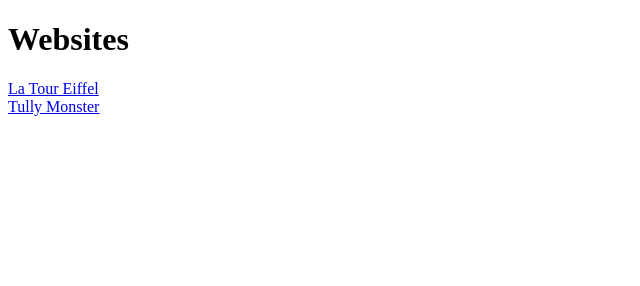
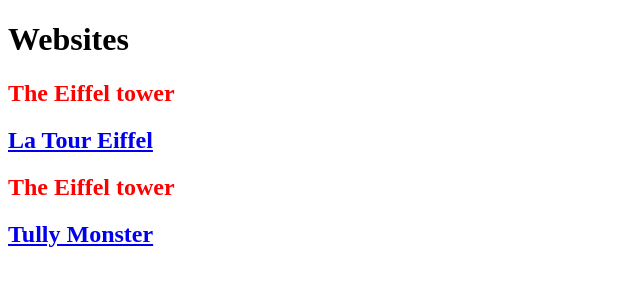
Before and after one commit to salman1882/salman1882.github.io, a plain HTML site: page index.html in a window 1280 px wide. Shown: the whole page, without its empty margins (0-640 px from the left). Drawn offline with Linux system fonts and the light colour scheme.

Commit message:
Update index.html

```diff
--- a/index.html
+++ b/index.html
@@ -4,6 +4,8 @@
   </head>
   <body>
     <h1> Websites </h1>
+    <h2 style=color:red;> The Eiffel tower <h2>
     <a href="https://salman1882.github.io/Eiffel/eiffel-tower.html" target="_self">La Tour Eiffel</a>
     <br>
+    <h2 style=color:red;> The Eiffel tower <h2>
     <a href="https://salman1882.github.io/TullyMonster/TullyMonster.html" target="_self">Tully Monster</a>
```
